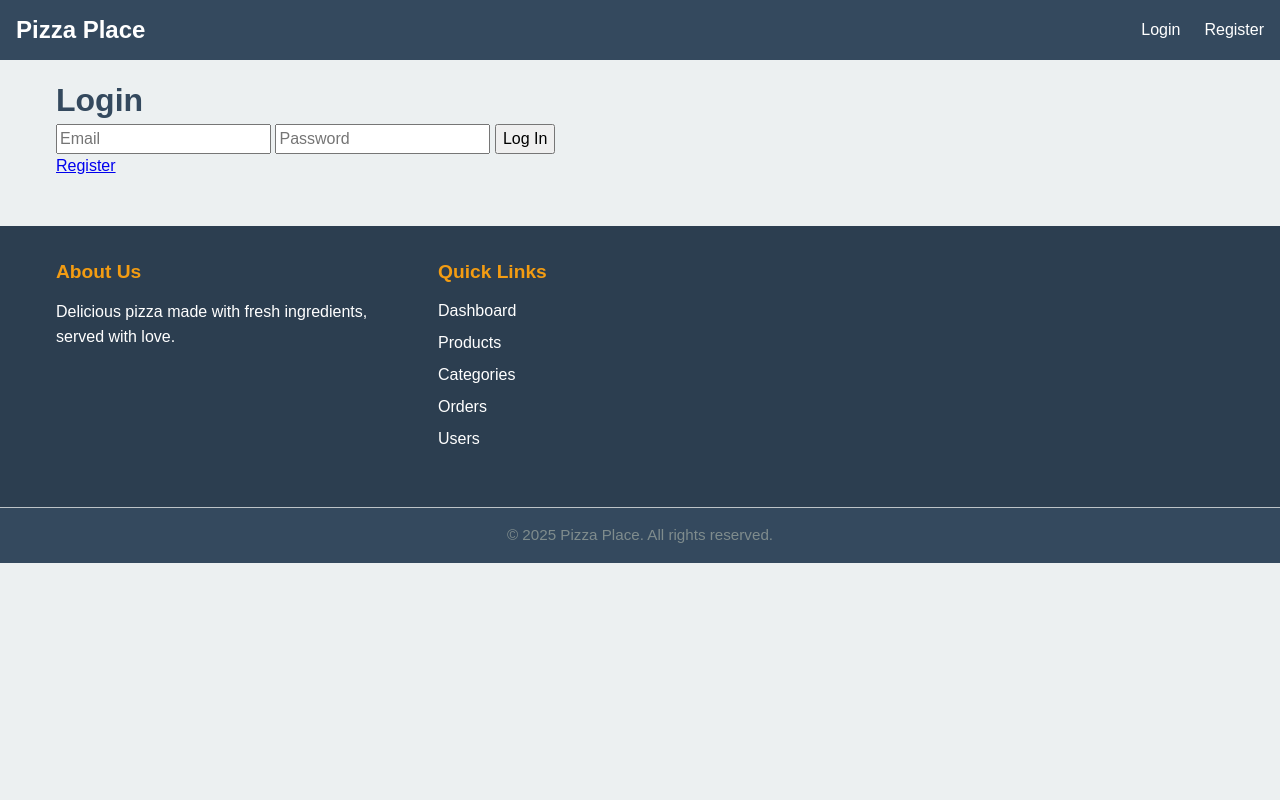
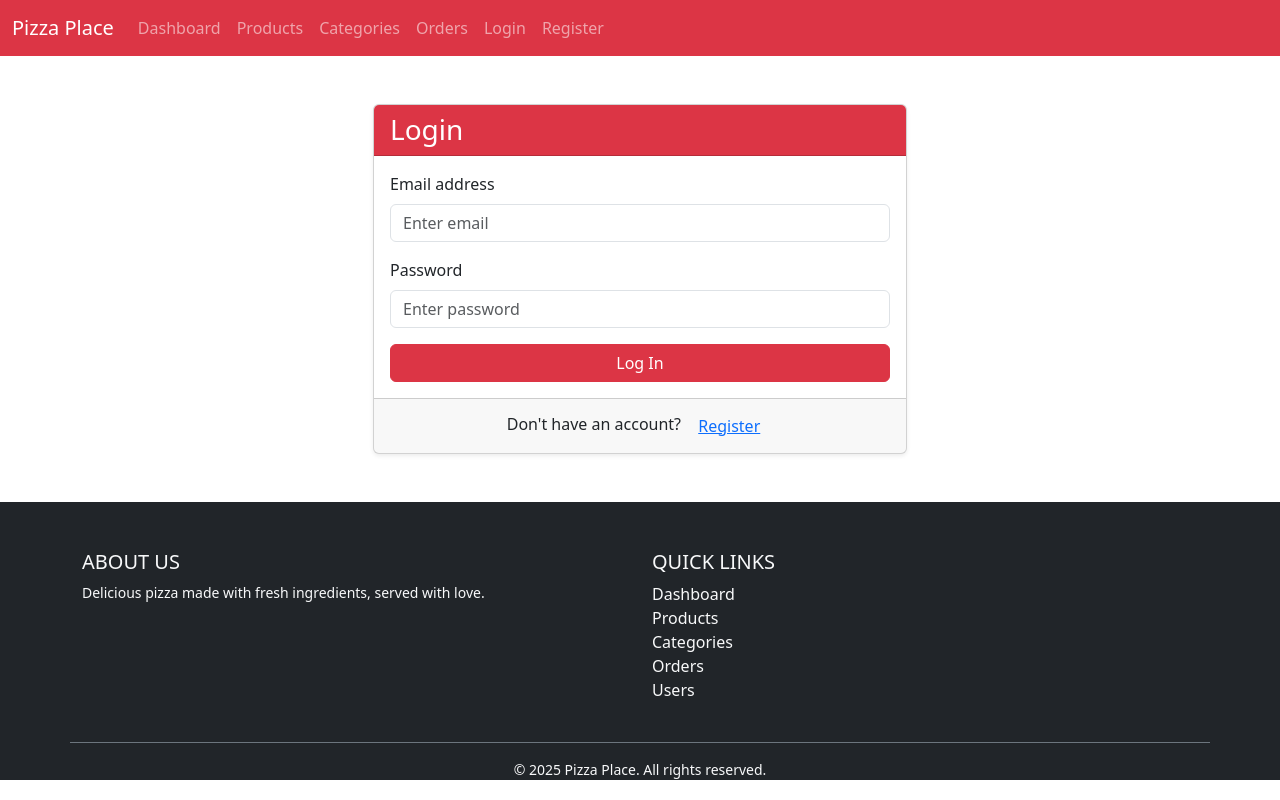
Before and after one commit to JanSkrzynski/pizza, a Node server app: page /login in a window 1280 px wide. Run offline with Node 20, Linux system fonts and the light colour scheme; some libraries are stand-ins or nearby versions.

Commit message:
Added css to login

```diff
--- a/server/public/css/style.css
+++ /dev/null
@@ -1,242 +0,0 @@
-:root {
-  /* Primary Colors */
-  --color-primary: #2c3e50;
-  --color-primary-light: #34495e;
-
-  /* Secondary Colors */
-  --color-secondary: #18bc9c;
-  --color-secondary-light: #45b8a1;
-
-  /* Accent Colors */
-  --color-accent: #f39c12;
-  --color-accent-light: #f1c40f;
-
-  /* Danger Colors */
-  --color-danger: #e74c3c;
-  --color-danger-light: #ff7675;
-  --color-bg: #ecf0f1;
-  --color-surface: #ffffff;
-
-  /* Text Colors */
-  --color-text: #34495e;
-  --color-text-muted: #7f8c8d;
-
-  /* Border & Dividers */
-  --color-border: #bdc3c7;
-}
-
-body {
-  background-color: var(--color-bg);
-  color: var(--color-text);
-  font-family: Arial, sans-serif;
-}
-
-.header,
-.footer {
-  background-color: var(--color-primary);
-  color: var(--color-surface);
-  padding: 1rem;
-}
-
-nav {
-  background-color: var(--color-primary-light);
-  color: var(--color-surface);
-  padding: 0.75rem 1rem;
-  display: flex;
-  align-items: center;
-  justify-content: space-between;
-
-  .nav__logo {
-    font-size: 1.5rem;
-    font-weight: bold;
-    color: var(--color-surface);
-    text-decoration: none;
-  }
-
-  .nav__list {
-    display: flex;
-    gap: 1.5rem;
-    list-style: none;
-
-    .nav__link {
-      color: var(--color-surface);
-      text-decoration: none;
-      font-size: 1rem;
-      transition: color 0.2s;
-
-      &:hover {
-        color: var(--color-accent);
-      }
-
-      & .nav__link--active {
-        color: var(--color-accent);
-        font-weight: bold;
-      }
-    }
-  }
-}
-
-.button {
-  background-color: var(--color-secondary);
-  color: var(--color-surface);
-  border: none;
-  border-radius: 4px;
-  padding: 0.5rem 1rem;
-  cursor: pointer;
-  text-decoration: none;
-  transition: background-color 0.3s ease;
-}
-
-.button:hover {
-  background-color: var(--color-secondary-light);
-}
-
-.container {
-  max-width: 1200px;
-  margin: 0 auto;
-  padding: 1rem;
-}
-
-.cards {
-  display: grid;
-  grid-template-columns: repeat(auto-fill, minmax(300px, 1fr));
-  grid-auto-rows: 1fr;
-  grid-gap: 1rem;
-
-  .card {
-    background-color: var(--color-surface);
-    box-shadow: 0 2px 4px rgba(0, 0, 0, 0.1);
-    border-radius: 4px;
-
-    .card__image {
-      max-width: 100%;
-      border-radius: 4px 4px 0 0;
-      object-fit: cover;
-      object-position: center;
-    }
-    .card__content {
-      padding: 1rem;
-      display: flex;
-      flex-direction: column;
-      justify-content: space-between;
-
-      .card__title {
-        font-size: 1.5rem;
-      }
-
-      .card__price {
-        font-size: 1.2rem;
-        font-weight: bold;
-        color: var(--color-primary);
-      }
-
-      .card__button {
-        background-color: var(--color-accent);
-        color: var(--color-surface);
-        border-radius: 4px;
-        border: none;
-        padding: 0.5rem 1rem;
-        cursor: pointer;
-        transition: background-color 0.3s ease;
-
-        &:hover {
-          background-color: var(--color-accent-light);
-        }
-
-        &.card__button--danger {
-          background-color: var(--color-danger);
-
-          &:hover {
-            background-color: var(--color-danger-light);
-          }
-        }
-      }
-    }
-  }
-}
-
-.footer {
-  background-color: var(--color-primary);
-  color: var(--color-surface);
-  padding: 2rem 0 0 0;
-  margin-top: 2rem;
-  font-size: 1rem;
-}
-
-.footer__container {
-  display: flex;
-  flex-wrap: wrap;
-  justify-content: space-between;
-  max-width: 1200px;
-  margin: 0 auto;
-  padding: 0 1rem;
-  gap: 2rem;
-}
-
-.footer__section {
-  flex: 1 1 220px;
-  min-width: 220px;
-  margin-bottom: 1.5rem;
-}
-
-.footer__section--about {
-  max-width: 350px;
-}
-
-.footer__title {
-  font-size: 1.2rem;
-  font-weight: bold;
-  margin-bottom: 0.75rem;
-  color: var(--color-accent);
-}
-
-.footer__text {
-  color: var(--color-surface);
-  line-height: 1.6;
-  margin: 0;
-}
-
-.footer__list {
-  list-style: none;
-  padding: 0;
-  margin: 0;
-}
-
-.footer__item {
-  margin-bottom: 0.5rem;
-}
-
-.footer__link {
-  color: var(--color-surface);
-  text-decoration: none;
-  transition: color 0.2s;
-}
-
-.footer__link:hover {
-  color: var(--color-accent-light);
-}
-
-.footer__bottom {
-  border-top: 1px solid var(--color-border);
-  margin-top: 1.5rem;
-  padding: 1rem 0;
-  text-align: center;
-  background-color: var(--color-primary-light);
-}
-
-.footer__copyright {
-  color: var(--color-text-muted);
-  font-size: 0.95rem;
-  margin: 0;
-}
-
-@media (max-width: 700px) {
-  .footer__container {
-    flex-direction: column;
-    gap: 1rem;
-    padding: 0 0.5rem;
-  }
-  .footer__section {
-    min-width: 0;
-  }
-}
--- a/server/views/layouts/footer.ejs
+++ b/server/views/layouts/footer.ejs
@@ -1,35 +1,49 @@
-<footer class="footer">
-  <div class="footer__container">
-    <div class="footer__section footer__section--about">
-      <h4 class="footer__title">About Us</h4>
-      <p class="footer__text">
+<footer class="bg-dark text-light pt-5">
+  <div class="container">
+    <div class="row">
+      <!-- About Us -->
+      <div class="col-md-6 mb-4">
+        <h5 class="text-uppercase">About Us</h5>
+        <p class="small">
           Delicious pizza made with fresh ingredients, served with love.
         </p>
       </div>
-    <div class="footer__section">
-      <h4 class="footer__title">Quick Links</h4>
-      <ul class="footer__list">
-        <li class="footer__item">
-          <a href="/" class="footer__link">Dashboard</a>
+
+      <!-- Quick Links -->
+      <div class="col-md-6 mb-4">
+        <h5 class="text-uppercase">Quick Links</h5>
+        <ul class="list-unstyled">
+          <li>
+            <a href="/" class="text-light text-decoration-none">Dashboard</a>
           </li>
-        <li class="footer__item">
-          <a href="/products" class="footer__link">Products</a>
+          <li>
+            <a href="/products" class="text-light text-decoration-none"
+              >Products</a
+            >
           </li>
-        <li class="footer__item">
-          <a href="/categories" class="footer__link">Categories</a>
+          <li>
+            <a href="/categories" class="text-light text-decoration-none"
+              >Categories</a
+            >
           </li>
-        <li class="footer__item">
-          <a href="/orders" class="footer__link">Orders</a>
+          <li>
+            <a href="/orders" class="text-light text-decoration-none">Orders</a>
           </li>
-        <li class="footer__item">
-          <a href="/users" class="footer__link">Users</a>
+          <li>
+            <a href="/users" class="text-light text-decoration-none">Users</a>
           </li>
         </ul>
       </div>
     </div>
-  <div class="footer__bottom">
-    <p class="footer__copyright">
-      &copy; <%= new Date().getFullYear() %> Pizza Place. All rights reserved.
-    </p>
+
+    <!-- Bottom Bar -->
+    <div class="row">
+      <div class="col-12 text-center border-top border-secondary pt-3">
+        <small class="d-block">
+          &copy; <%= new Date().getFullYear() %> Pizza Place. All rights
+          reserved.
+        </small>
+      </div>
+    </div>
   </div>
 </footer>
--- a/server/views/layouts/header.ejs
+++ b/server/views/layouts/header.ejs
@@ -1,49 +1,66 @@
 <header>
-  <nav class="nav">
-    <div class="nav__logo">Pizza Place</div>
-
-    <% if (email) { %>
-    <div class="nav__greeting">Welcome back, <%= email %>!</div>
-    <% } %>
-
-    <ul class="nav__list">
+  <nav class="navbar navbar-expand-lg navbar-dark bg-danger">
+    <div class="container-fluid">
+      <a class="navbar-brand" href="/">Pizza Place</a>
+      <button
+        class="navbar-toggler"
+        type="button"
+        data-bs-toggle="collapse"
+        data-bs-target="#navMenu"
+        aria-controls="navMenu"
+        aria-expanded="false"
+        aria-label="Toggle navigation"
+      >
+        <span class="navbar-toggler-icon"></span>
+      </button>
+      <div class="collapse navbar-collapse" id="navMenu">
+        <ul class="navbar-nav me-auto mb-2 mb-lg-0">
+          <li class="nav-item"><a class="nav-link" href="/">Dashboard</a></li>
+          <li class="nav-item">
+            <a class="nav-link" href="/products">Products</a>
+          </li>
+          <li class="nav-item">
+            <a class="nav-link" href="/categories">Categories</a>
+          </li>
+          <li class="nav-item">
+            <a class="nav-link" href="/orders">Orders</a>
+          </li>
           <% if (!userId) { %>
-      <!-- Guest -->
-      <li class="nav__item"><a class="nav__link" href="/login">Login</a></li>
-      <li class="nav__item">
-        <a class="nav__link" href="/register">Register</a>
+          <li class="nav-item"><a class="nav-link" href="/login">Login</a></li>
+          <li class="nav-item">
+            <a class="nav-link" href="/register">Register</a>
           </li>
           <% } else { %>
-      <!-- Logged-in user -->
-      <li class="nav__item">
-        <a class="nav__link" href="/orders">My Orders</a>
+          <li class="nav-item">
+            <a class="nav-link" href="/orders">My Orders</a>
           </li>
-      <li class="nav__item">
-        <a class="nav__link" href="/orders/add">Place Order</a>
+          <li class="nav-item">
+            <a class="nav-link" href="/orders/add">Place Order</a>
           </li>
-
           <% if (role === 'admin') { %>
-      <!-- Admin only -->
-      <li class="nav__item">
-        <a class="nav__link" href="/products">Manage Products</a>
+          <li class="nav-item">
+            <a class="nav-link" href="/products">Manage Products</a>
           </li>
-      <li class="nav__item">
-        <a class="nav__link" href="/categories">Manage Categories</a>
+          <li class="nav-item">
+            <a class="nav-link" href="/categories">Manage Categories</a>
           </li>
-      <li class="nav__item">
-        <a class="nav__link" href="/users">Manage Users</a>
+          <li class="nav-item">
+            <a class="nav-link" href="/users">Manage Users</a>
           </li>
-      <li class="nav__item">
-        <a class="nav__link" href="/orders/all">All Orders</a>
+          <li class="nav-item">
+            <a class="nav-link" href="/orders/all">All Orders</a>
           </li>
           <% } %>
-
-      <li class="nav__item">
-        <form action="/logout" method="POST" style="display: inline">
-          <button class="nav__link" type="submit">Logout</button>
+          <li class="nav-item">
+            <form action="/logout" method="POST" class="d-inline">
+              <button class="nav-link btn btn-link" type="submit">
+                Logout
+              </button>
             </form>
           </li>
           <% } %>
         </ul>
+      </div>
+    </div>
   </nav>
 </header>
--- a/server/views/layouts/main.ejs
+++ b/server/views/layouts/main.ejs
@@ -4,6 +4,12 @@
     <meta charset="UTF-8" />
     <meta name="viewport" content="width=device-width, initial-scale=1.0" />
     <title>Pizza</title>
+    <link
+      href="https://cdn.jsdelivr.net/npm/bootstrap@5.3.6/dist/css/bootstrap.min.css"
+      rel="stylesheet"
+      integrity="sha384-4Q6Gf2aSP4eDXB8Miphtr37CMZZQ5oXLH2yaXMJ2w8e2ZtHTl7GptT4jmndRuHDT"
+      crossorigin="anonymous"
+    />
     <link rel="stylesheet" href="/css/reset.css" />
     <link rel="stylesheet" href="/css/style.css" />
   </head>
@@ -13,5 +19,10 @@
     <main class="container"><%-body%></main>
 
     <%- include ('footer') %>
+    <script
+      src="https://cdn.jsdelivr.net/npm/bootstrap@5.3.6/dist/js/bootstrap.bundle.min.js"
+      integrity="sha384-j1CDi7MgGQ12Z7Qab0qlWQ/Qqz24Gc6BM0thvEMVjHnfYGF0rmFCozFSxQBxwHKO"
+      crossorigin="anonymous"
+    ></script>
   </body>
 </html>
--- a/server/views/login.ejs
+++ b/server/views/login.ejs
@@ -1,10 +1,45 @@
-<h1>Login</h1>
-<form method="POST" action="/login">
-  <% if (error) { %>
-  <p style="color: red"><%= error %></p>
-  <% } %>
-  <input name="email" type="email" placeholder="Email" required />
-  <input name="password" type="password" placeholder="Password" required />
-  <button type="submit">Log In</button>
-</form>
-<p><a href="/register">Register</a></p>
+<div class="container py-5">
+  <div class="row justify-content-center">
+    <div class="col-md-6">
+      <div class="card shadow-sm">
+        <div class="card-header bg-danger text-white">
+          <h3 class="mb-0">Login</h3>
+        </div>
+        <div class="card-body">
+          <% if (error) { %>
+          <div class="alert alert-danger" role="alert"><%= error %></div>
+          <% } %>
+          <form method="POST" action="/login">
+            <div class="mb-3">
+              <label for="email" class="form-label">Email address</label>
+              <input
+                type="email"
+                class="form-control"
+                id="email"
+                name="email"
+                placeholder="Enter email"
+                required
+              />
+            </div>
+            <div class="mb-3">
+              <label for="password" class="form-label">Password</label>
+              <input
+                type="password"
+                class="form-control"
+                id="password"
+                name="password"
+                placeholder="Enter password"
+                required
+              />
+            </div>
+            <button type="submit" class="btn btn-danger w-100">Log In</button>
+          </form>
+        </div>
+        <div class="card-footer text-center">
+          <span>Don't have an account?</span>
+          <a href="/register" class="btn btn-link">Register</a>
+        </div>
+      </div>
+    </div>
+  </div>
+</div>
```
Also changed, not shown: server/views/register.ejs (+56 -16 lines). Lines whose indentation alone changed are shown as unchanged.
